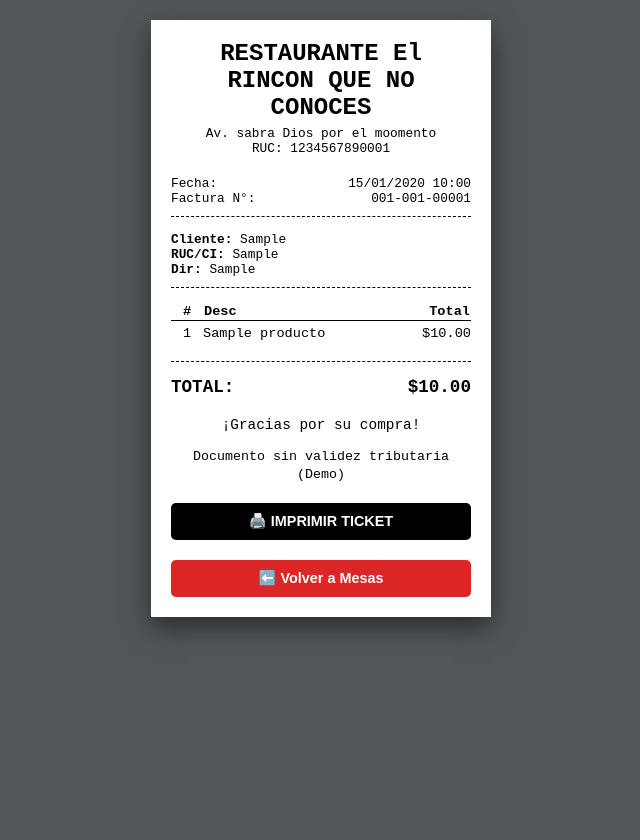
After one commit to jordanrevelo214-creator/Restaurante-Software, a Django app: page /pedidos/factura/1/ticket/ in a window 1280 px wide. The commit adds this page. Shown: the whole page, without its empty margins (319-959 px from the left). Run offline with Django 5.2, Linux system fonts and the light colour scheme; tables that the repository leaves empty hold one stand-in row (values such as "Sample post").

Commit message:
Fix: Buscador de clientes y navegación del ticket

```diff
--- a/clientes/urls.py
+++ b/clientes/urls.py
@@ -5,6 +5,6 @@ from . import views
 app_name = 'clientes'
 
 urlpatterns = [
-    path('buscar/', views.buscar_cliente, name='buscar_cliente'),
-    path('asignar/<int:pedido_id>/<int:cliente_id>/', views.asignar_cliente, name='asignar_cliente'),
+    #path('asignar/<int:pedido_id>/<int:cliente_id>/', views.asignar_cliente, name='asignar_cliente'),
+    path('buscar/', views.buscar_cliente, name='buscar'),
 ]
--- a/pedidos/templates/pedidos/detalle_mesa.html
+++ b/pedidos/templates/pedidos/detalle_mesa.html
@@ -223,5 +223,6 @@
             }
         }
     </script>
+    <div id="modal-container"></div>
 </body>
 </html>
--- /dev/null
+++ b/pedidos/templates/pedidos/ticket.html
@@ -0,0 +1,160 @@
+{% load static %}
+<!DOCTYPE html>
+<html lang="es">
+<head>
+    <meta charset="UTF-8">
+    <title>Ticket #{{ factura.id }}</title>
+    <style>
+        body {
+            font-family: 'Courier New', Courier, monospace; /* Fuente estilo ticket */
+            background: #525659; /* Fondo gris oscuro para la pantalla */
+            display: flex;
+            justify-content: center;
+            align-items: flex-start;
+            min-height: 100vh;
+            margin: 0;
+            padding: 20px;
+        }
+
+        .ticket {
+            background: white;
+            width: 300px; /* Ancho típico de impresora térmica (80mm aprox) */
+            padding: 20px;
+            box-shadow: 0 10px 25px rgba(0,0,0,0.5);
+        }
+
+        .header, .footer { text-align: center; margin-bottom: 20px; }
+        .logo { font-size: 1.5rem; font-weight: bold; margin-bottom: 5px; }
+        .info { font-size: 0.8rem; margin-bottom: 15px; border-bottom: 1px dashed black; padding-bottom: 10px; }
+
+        .info-row { display: flex; justify-content: space-between; }
+
+        table { width: 100%; border-collapse: collapse; font-size: 0.85rem; margin-bottom: 15px; }
+        th { text-align: left; border-bottom: 1px solid black; }
+        td { padding: 5px 0; vertical-align: top; }
+
+        .col-cant { width: 30px; text-align: center; }
+        .col-precio { text-align: right; }
+
+        .totals { border-top: 1px dashed black; padding-top: 10px; }
+        .total-row { display: flex; justify-content: space-between; font-weight: bold; font-size: 1.1rem; margin-top: 5px; }
+
+        /* Estilo para el botón de Cerrar */
+        .btn-close-ticket {
+            background: #DC2626; /* Rojo intenso */
+            color: white;
+            margin-top: 10px;
+        }
+        .btn-close-ticket:hover {
+            background: #B91C1C; /* Rojo más oscuro al pasar el mouse */
+        }
+        .no-print {
+            margin-top: 20px;
+            display: flex;
+            flex-direction: column;
+            gap: 10px;
+        }
+        .btn {
+            display: block; width: 100%; padding: 10px; text-align: center;
+            text-decoration: none; font-family: sans-serif; font-weight: bold;
+            border-radius: 5px; cursor: pointer; border: none; font-size: 0.9rem;
+            box-sizing: border-box; /* Para que el padding no rompa el ancho */
+        }
+        .btn-print { background: #000; color: white; }
+        .btn-exit { background: #e0e0e0; color: #333; }
+        .btn-exit:hover { background: #d6d6d6; }
+
+        /* ESTILOS DE IMPRESIÓN */
+        @media print {
+            body { background: white; padding: 0; }
+            .ticket { width: 100%; box-shadow: none; padding: 0; }
+            .no-print { display: none; } /* Ocultamos los botones al imprimir */
+        }
+    </style>
+</head>
+<body>
+
+    <div class="ticket">
+
+        <div class="header">
+            <div class="logo">RESTAURANTE El RINCON QUE NO CONOCES</div>
+            <div style="font-size: 0.8rem;">Av. sabra Dios por el moomento</div>
+            <div style="font-size: 0.8rem;">RUC: 1234567890001</div>
+        </div>
+
+        <div class="info">
+            <div class="info-row">
+                <span>Fecha:</span> <span>{{ factura.fecha_emision|date:"d/m/Y H:i" }}</span>
+            </div>
+            <div class="info-row">
+                <span>Factura N°:</span> <span>001-001-{{ factura.id|stringformat:"05d" }}</span>
+            </div>
+        </div>
+
+        <div class="info">
+            <div><strong>Cliente:</strong> {{ factura.razon_social }}</div>
+            <div><strong>RUC/CI:</strong> {{ factura.ruc_ci }}</div>
+            {% if factura.direccion %}
+            <div><strong>Dir:</strong> {{ factura.direccion }}</div>
+            {% endif %}
+        </div>
+
+        <table>
+            <thead>
+                <tr>
+                    <th class="col-cant">#</th>
+                    <th>Desc</th>
+                    <th class="col-precio">Total</th>
+                </tr>
+            </thead>
+            <tbody>
+                {% for item in factura.pedido.items.all %}
+                <tr>
+                    <td class="col-cant">{{ item.cantidad }}</td>
+                    <td>{{ item.producto.nombre }}</td>
+                    <td class="col-precio">${{ item.subtotal }}</td>
+                </tr>
+                {% endfor %}
+            </tbody>
+        </table>
+
+        <div class="totals">
+            <div class="total-row">
+                <span>TOTAL:</span>
+                <span>${{ factura.total }}</span>
+            </div>
+        </div>
+
+        <div class="footer">
+            <p style="margin-top: 20px; font-size: 0.9rem;">¡Gracias por su compra!</p>
+            <small>Documento sin validez tributaria (Demo)</small>
+        </div>
+
+        <div class="no-print">
+            <button onclick="window.print()" class="btn btn-print">
+                🖨️ IMPRIMIR TICKET
+            </button>
+
+            <a href="{% url 'usuarios:dashboard_mesero' %}" class="btn btn-close-ticket">
+                ⬅️ Volver a Mesas
+            </a>
+        </div>
+
+    </div>
+
+    <script>
+        function cerrarOVolver() {
+            // 1. Intentamos cerrar la pestaña (funciona si es popup)
+            window.close();
+
+            // 2. Si el navegador no lo permitió (porque es pestaña principal),
+            //    esperamos un microsegundo y redirigimos al tablero manualmente.
+            setTimeout(function() {
+                window.location.href = "{% url 'usuarios:dashboard_mesero' %}";
+            }, 100);
+        }
+        // window.print();
+    </script>
+
+</body>
+</html>
--- a/pedidos/urls.py
+++ b/pedidos/urls.py
@@ -13,5 +13,9 @@ urlpatterns = [
     path('cocina/terminar/<int:pedido_id>/', views.terminar_pedido, name='terminar_pedido'),
     path('modificar-cantidad/<int:item_id>/<str:accion>/', views.modificar_cantidad_item, name='modificar_cantidad'),
     path('cocina/actualizar/', views.actualizar_cocina, name='actualizar_cocina'),
+    path('pedido/<int:pedido_id>/cobrar/', views.modal_cobrar, name='modal_cobrar'),
+    path('pedido/<int:pedido_id>/pagar/', views.procesar_pago, name='procesar_pago'),
+    path('factura/<int:factura_id>/ticket/', views.ver_ticket, name='ver_ticket'),
+    path('', views.panel_mesas, name='panel_mesas'),
 
 ]
--- a/pedidos/views.py
+++ b/pedidos/views.py
@@ -7,9 +7,10 @@ from django.views.decorators.http import require_POST
 from django.http import JsonResponse
 import json
 from django.views.decorators.http import etag
+from django.utils import timezone
 
-
-from .models import Mesa, Pedido, Producto, DetallePedido
+from clientes.models import Cliente
+from .models import Pedido, Producto, DetallePedido, Mesa, Factura
 from usuarios.models import AuditLog
 from inventario.models import MovimientoKardex
 
@@ -23,6 +24,14 @@ def get_client_ip(request):
     return ip
 
 # --- VISTAS DEL MESERO ---
+
+# 👇👇👇 ESTA ES LA VISTA NUEVA QUE FALTABA 👇👇👇
+@login_required
+def panel_mesas(request):
+    # Traemos todas las mesas ordenadas por su número
+    mesas = Mesa.objects.all().order_by('numero')
+    return render(request, 'pedidos/panel_mesas.html', {'mesas': mesas})
+# 👆👆👆 FIN DE LO NUEVO 👆👆👆
 
 @login_required
 def detalle_mesa(request, mesa_id):
@@ -75,9 +84,6 @@ def agregar_producto(request, pedido_id, producto_id):
         # Restar stock
         producto.stock -= 1
         producto.save()
-
-        # (Opcional) Si necesitas recalcular total manual:
-        # pedido.calcular_total()
 
     # 3. Respuesta: Devolvemos el HTML del panel derecho actualizado
     context = {
@@ -197,10 +203,6 @@ def modificar_cantidad_item(request, item_id, accion):
             else:
                 item.save()
 
-        # Si tienes lógica para recalcular el total en el modelo, se ejecutará al guardar
-        # o puedes forzarlo aquí si es necesario:
-        # pedido.calcular_total()
-
     # Devolvemos el HTML parcial para HTMX
     context = {
         'pedido': pedido,
@@ -229,3 +231,52 @@ def actualizar_cocina(request):
     # Ordenamos por antigüedad (el más viejo primero)
     pedidos = Pedido.objects.filter(estado='confirmado').order_by('created_at')
     return render(request, 'pedidos/partials/lista_pedidos_cocina.html', {'pedidos': pedidos})
+
+
+@login_required
+def modal_cobrar(request, pedido_id):
+    # Buscamos el pedido para mostrar el total
+    pedido = get_object_or_404(Pedido, pk=pedido_id)
+    return render(request, 'pedidos/modals/cobrar.html', {'pedido': pedido})
+
+@login_required
+def procesar_pago(request, pedido_id):
+    if request.method == 'POST':
+        pedido = get_object_or_404(Pedido, pk=pedido_id)
+        cliente_id = request.POST.get('cliente_id')
+
+        # 1. Obtener Cliente (si enviaron uno)
+        cliente = None
+        if cliente_id:
+            cliente = get_object_or_404(Cliente, pk=cliente_id)
+
+        # 2. Crear la Factura (Snapshot de datos)
+        # Si no hay cliente, usamos datos genéricos de Consumidor Final
+        datos_factura = {
+            'pedido': pedido,
+            'cliente': cliente,
+            'subtotal': pedido.total,
+            'total': pedido.total,
+            'metodo_pago': 'efectivo',
+            'razon_social': cliente.nombres if cliente else 'CONSUMIDOR FINAL',
+            'ruc_ci': cliente.cedula_o_ruc if cliente else '9999999999999',
+            'direccion': cliente.direccion if cliente else '',
+            'correo': cliente.email if cliente else ''
+        }
+
+        factura = Factura.objects.create(**datos_factura)
+
+        # 3. Actualizar Estados
+        pedido.estado = 'pagado'
+        pedido.save()
+
+        mesa = pedido.mesa
+        mesa.estado = 'libre'
+        mesa.save()
+
+        # 4. Redirigir al Ticket
+        return redirect('pedidos:ver_ticket', factura_id=factura.id)
+
+def ver_ticket(request, factura_id):
+    factura = get_object_or_404(Factura, pk=factura_id)
+    return render(request, 'pedidos/ticket.html', {'factura': factura})
--- a/restaurante/urls.py
+++ b/restaurante/urls.py
@@ -18,6 +18,7 @@ from django.contrib import admin
 from django.urls import path
 from django.urls import path, include
 from django.views.generic import RedirectView
+from django.urls import path, include
 urlpatterns = [
     path('', RedirectView.as_view(url='/usuarios/login/')),  # ← Esta línea redirige / a login
     path('admin/', admin.site.urls),
```
Also changed, not shown: clientes/templates/clientes/partials/resultados_busqueda.html (+21 -25 lines), clientes/views.py (+15 -31 lines), pedidos/templates/pedidos/modals/cobrar.html (added, +153 -0 lines), pedidos/templates/pedidos/partials/orden_actual.html (+14 -5 lines).
